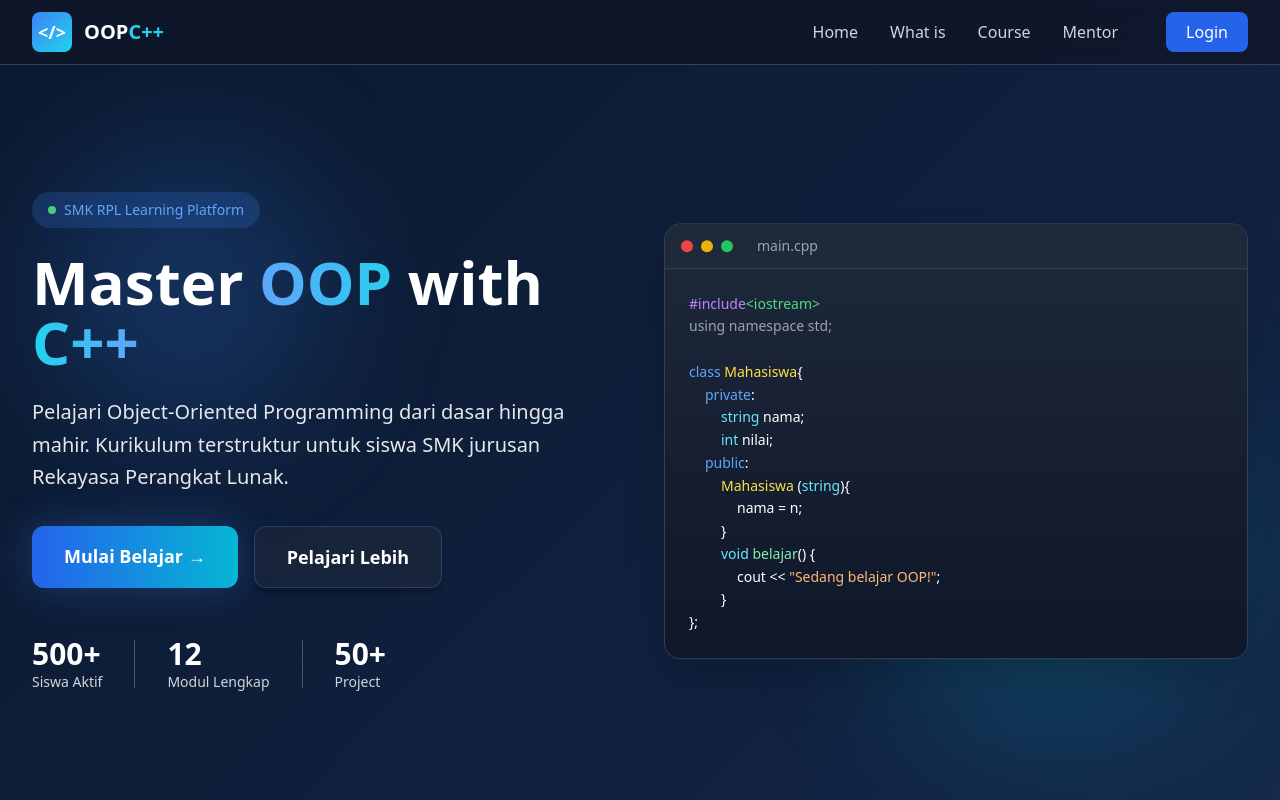
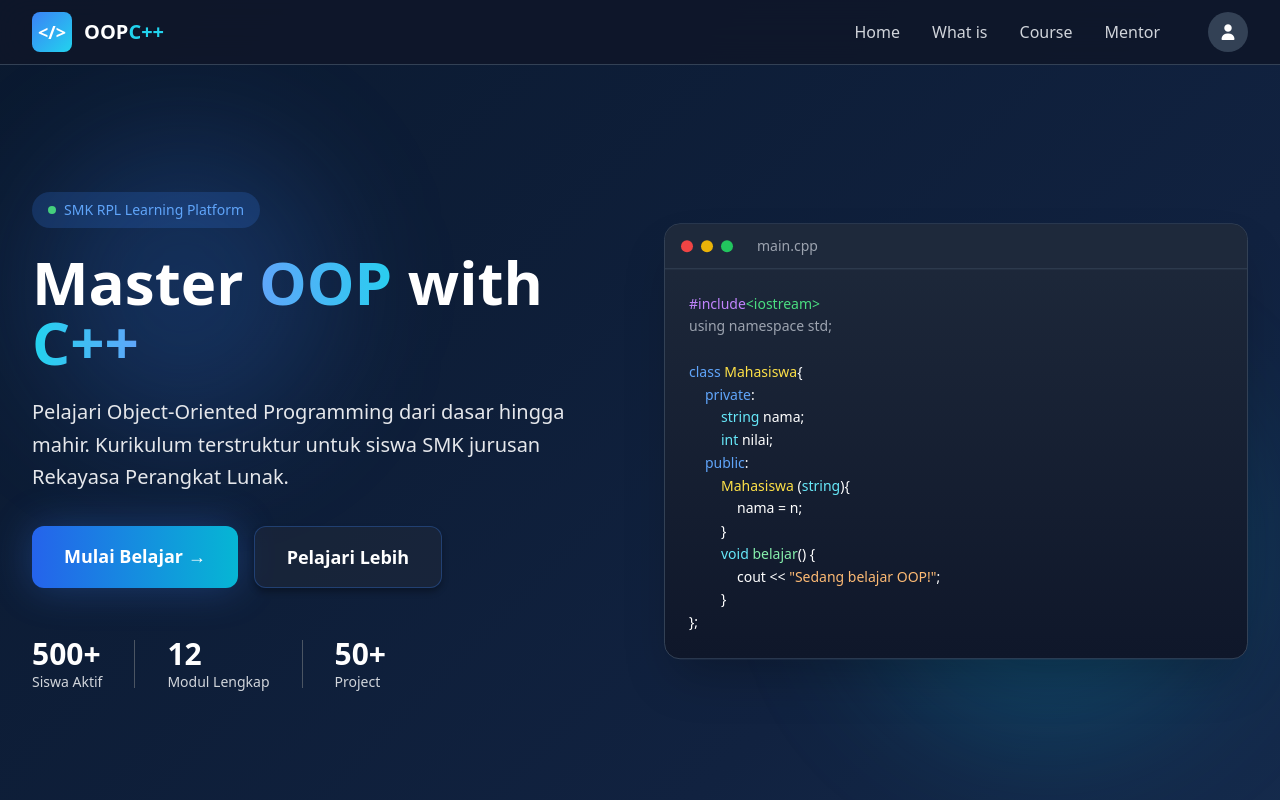
Before and after one commit to Bagusnugraha14/Oop-project, a Next.js app: page / in a window 1280 px wide. Shown: the top 800 px of the page. Built offline with nearby package versions, Linux system fonts and the light colour scheme.

Commit message:
update login modal

```diff
--- a/src/app/components/navbar.jsx
+++ b/src/app/components/navbar.jsx
@@ -1,8 +1,17 @@
-import React from "react";
+"use client"
+
+import React, { useState } from "react";
 import styles from "../styles/navbar.module.css";
 import Link from "next/link";
 
 export default function Navbar() {
+
+  // nanti ini diganti data dari backend Laravel
+  const user = { name: "Drain" } // ganti dengan nama user jika sudah login
+
+  // const user = null; //    // code blom login //
+
+  const [open, setOpen] = useState(false)
 
   function toggleMobileMenu() {
     const menu = document.getElementById("mobile-menu");
@@ -43,12 +52,51 @@ export default function Navbar() {
               Mentor
             </Link>
 
-            {/* LOGIN BUTTON */}
+            {/* LOGIN / USER */}
+            {!user ? (
+
               <Link
                 href="/login_menu"
                 className="ml-4 px-5 py-2 rounded-lg bg-blue-600 text-white hover:bg-blue-500 transition">
                 Login
               </Link>
+
+            ) : (
+
+              <div className="relative ml-4">
+
+                {/* USER ICON */}
+                <button
+                  onClick={() => setOpen(!open)}
+                  className="w-10 h-10 rounded-full bg-slate-700 flex items-center justify-center text-white hover:bg-slate-600 transition">
+                  <i className="fa-solid fa-user"></i>
+                </button>
+
+                {/* POPUP PROFILE */}
+                {open && (
+                  <div className="absolute right-0 mt-3 w-56 bg-slate-900 border border-slate-700 rounded-xl shadow-lg p-4">
+
+                    <div className="flex items-center gap-3 mb-3">
+
+                      <img src="/images/default-profile.jpg" className="w-10 h-10 rounded-full"/>
+
+                      <span className="text-white font-medium">
+                        {user.name}
+                      </span>
+
+                    </div>
+
+                    <button
+                      className="w-full py-2 rounded-lg bg-red-500 hover:bg-red-600 text-white text-sm transition">
+                      Logout
+                    </button>
+
+                  </div>
+                )}
+
+              </div>
+
+            )}
 
           </div>
 
@@ -94,13 +142,20 @@ export default function Navbar() {
             Mentor
           </Link>
 
-          {/* LOGIN MOBILE */}
           <div className="border-t border-slate-700 pt-3"></div>
+
+          {!user ? (
             <Link
               href="/login_menu"
               className="flex items-center justify-center w-full px-4 py-3 rounded-xl bg-blue-600 text-white font-medium hover:bg-blue-500 transition shadow-lg">
               Login
             </Link>
+          ) : (
+            <button
+              className="flex items-center justify-center w-full px-4 py-3 rounded-xl bg-red-500 text-white font-medium hover:bg-red-600 transition shadow-lg">
+              Logout
+            </button>
+          )}
 
         </div>
       </div>
```
Also changed, not shown: public/images/default-profile.jpg (added). Lines whose indentation alone changed are shown as unchanged.
